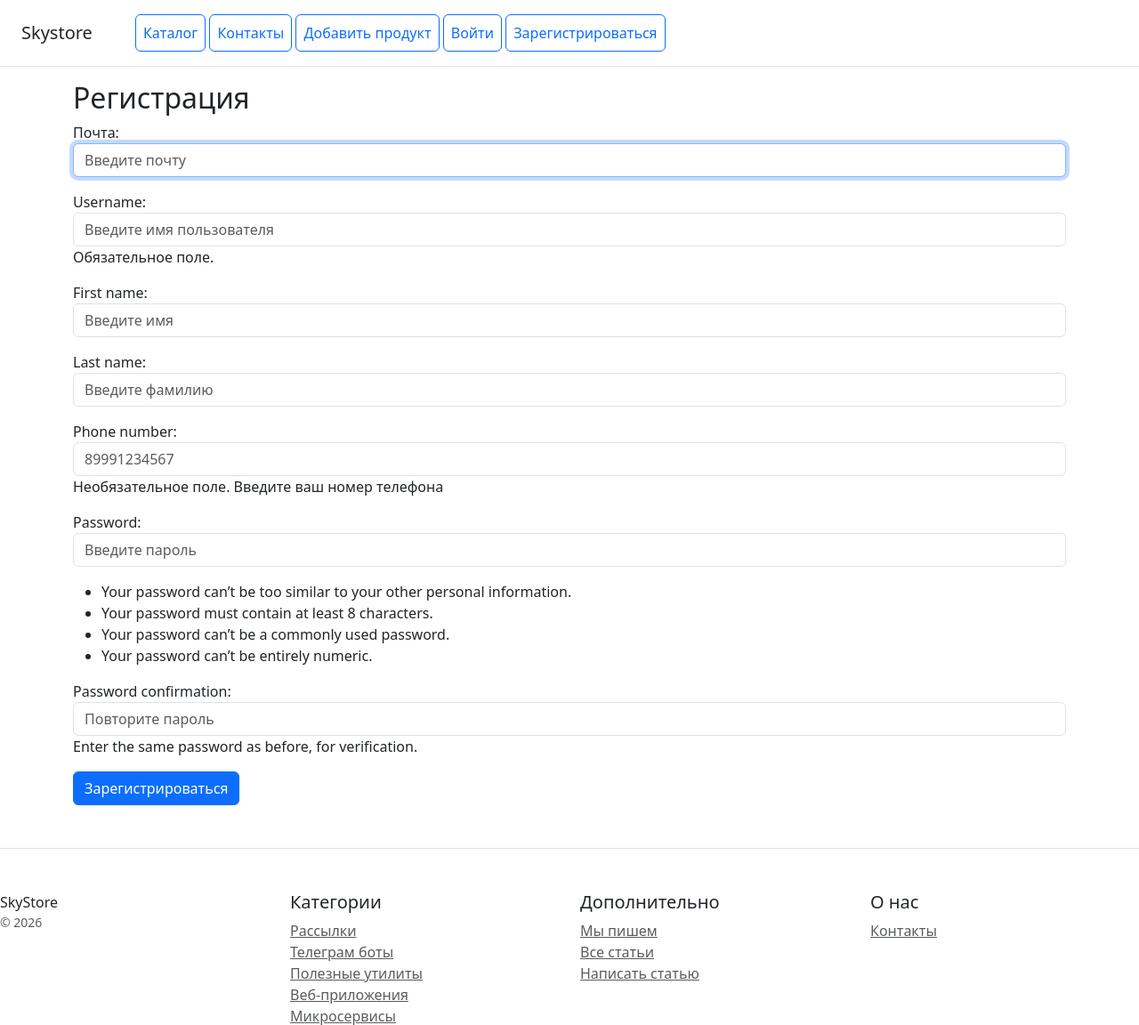
After one commit to PavelOleynikov/Django_store_project, a Django app: page /users/register/ in a window 1280 px wide. The commit adds this page. Shown: the top 1152 px of the page at 89% size. Run offline with Django 5.2, Linux system fonts and the light colour scheme; some libraries are stand-ins or nearby versions.

Commit message:
corrected forms, add users/urls, users/templates

```diff
--- a/catalog/templates/catalog/main_menu.html
+++ b/catalog/templates/catalog/main_menu.html
@@ -2,4 +2,13 @@
     <a class="p-2 btn btn-outline-primary" href="{% url 'catalog:home' %}">Каталог</a>
     <a class="p-2 btn btn-outline-primary" href="{% url 'catalog:contacts' %}">Контакты</a>
     <a class="p-2 btn btn-outline-primary" href="{% url 'catalog:product_new' %}">Добавить продукт</a>
+    {% if user.is_authenticated %}
+    <form method="post" action="{% url 'users:logout' %}">
+        {% csrf_token %}
+        <a class="p-2 btn btn-outline-primary">Выйти</a>
+    </form>
+    {% else %}
+    <a class="p-2 btn btn-outline-primary" href="{% url 'users:login' %}">Войти</a>
+    <a class="p-2 btn btn-outline-primary" href="{% url 'users:register' %}">Зарегистрироваться</a>
+    {% endif %}
 </nav>
--- a/config/urls.py
+++ b/config/urls.py
@@ -7,6 +7,7 @@ urlpatterns = [
     path("admin/", admin.site.urls),
     path("", include("catalog.urls", namespace="catalog")),
     path("blog/", include("blog.urls", namespace="blog")),
+    path("users/", include("users.urls", namespace="users")),
 ]
 
 if settings.DEBUG:
--- a/users/forms.py
+++ b/users/forms.py
@@ -6,15 +6,34 @@ from .models import CustomUser
 
 class CustomUserCreationForm(UserCreationForm):
     phone_number = forms.CharField(
-        max_length=15, required=False, help_text="Необязательное поле. Введите ваш номер телефона."
+        max_length=15, required=False, help_text="Необязательное поле. Введите ваш номер телефона"
     )
-    username = forms.CharField(
-        max_length=30, required=True, help_text="Обязательное поле. Введите ваше имя пользователя."
-    )
+    username = forms.CharField(max_length=30, required=True, help_text="Обязательное поле.")
 
     class Meta:
         model = CustomUser
         fields = ("email", "username", "first_name", "last_name", "phone_number", "password1", "password2")
+
+    def __init__(self, *args, **kwargs):
+        """Настройка стилей для полей формы"""
+
+        super(CustomUserCreationForm, self).__init__(*args, **kwargs)
+        self.fields["email"].widget.attrs.update({"class": "form-control", "placeholder": "Введите почту"})
+        self.fields["username"].widget.attrs.update(
+            {"class": "form-control", "placeholder": "Введите имя пользователя"}
+        )
+        self.fields["first_name"].widget.attrs.update({"class": "form-control", "placeholder": "Введите имя"})
+        self.fields["last_name"].widget.attrs.update({"class": "form-control", "placeholder": "Введите фамилию"})
+        self.fields["phone_number"].widget.attrs.update(
+            {
+                "class": "form-control",
+                "placeholder": "89991234567",
+                "type": "tel",
+                "data-mask": "80000000000",
+            }
+        )
+        self.fields["password1"].widget.attrs.update({"class": "form-control", "placeholder": "Введите пароль"})
+        self.fields["password2"].widget.attrs.update({"class": "form-control", "placeholder": "Повторите пароль"})
 
     def clean_phone_number(self):
         phone_number = self.cleaned_data.get("phone_number")
--- /dev/null
+++ b/users/templates/users/register.html
@@ -0,0 +1,12 @@
+{% extends 'catalog/base.html' %}
+
+{% block title %}Регистрация{% endblock %}
+
+{% block content %}
+<h2>Регистрация</h2>
+<form method="post">
+    {% csrf_token %}
+    {{ form.as_p }}
+    <button type="submit" class="btn btn-primary">Зарегистрироваться</button>
+</form>
+{% endblock %}
--- /dev/null
+++ b/users/urls.py
@@ -0,0 +1,12 @@
+from django.contrib.auth.views import LoginView, LogoutView
+from django.urls import path
+
+from .views import RegisterView
+
+app_name = "users"
+
+urlpatterns = [
+    path("login/", LoginView.as_view(template_name="users/login.html"), name="login"),
+    path("logout/", LogoutView.as_view(next_page="catalog:home"), name="logout"),
+    path("register/", RegisterView.as_view(), name="register"),
+]
--- a/users/views.py
+++ b/users/views.py
@@ -1,3 +1,23 @@
-from django.shortcuts import render
+from django.core.mail import send_mail
+from django.urls import reverse_lazy
+from django.views.generic.edit import CreateView
 
-# Create your views here.
+from .forms import CustomUserCreationForm
+
+
+class RegisterView(CreateView):
+    template_name = "users/register.html"
+    form_class = CustomUserCreationForm
+    success_url = reverse_lazy("catalog:home")
+
+    def form_valid(self, form):
+        user = form.save()
+        self.send_welcome_email(user.email)
+        return super().form_valid(form)
+
+    def send_welcome_email(self, user_email):
+        subject = "Добро пожаловать в наш сервис"
+        message = "Спасибо, что зарегистрировались в нашем сервисе!"
+        from_email = "79276552552@yandex.ru"
+        recipient_list = [user_email]
+        send_mail(subject, message, from_email, recipient_list)
```
Also changed, not shown: users/templates/users/login.html (added, +12 -0 lines).
